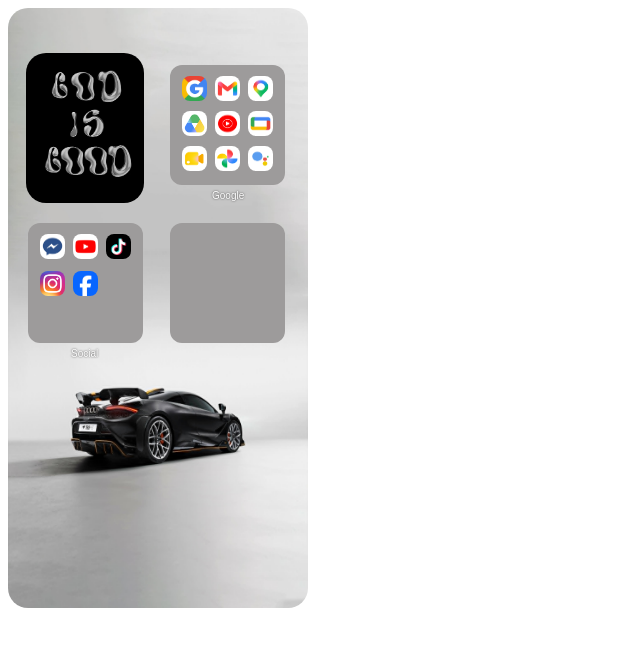
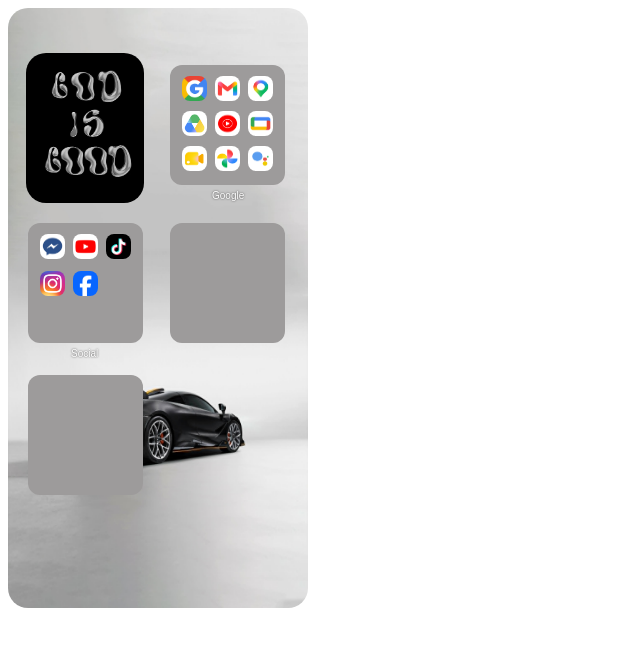
Before and after one commit to wgultiano/my-homescreen, a React (Vite) app: page / in a window 1280 px wide. Shown: the top 646 px of the page, without its empty margins (0-640 px from the left). Built offline with nearby package versions, Linux system fonts and the light colour scheme.

Commit message:
Adding Daily Used Folder

```diff
--- a/src/App.jsx
+++ b/src/App.jsx
@@ -2,6 +2,7 @@ import Homescreen from "./tracks/Homescreen"
 import GoogleFolder from "./components/GoogleFolder"
 import SocialFolder from "./components/SocialFolder"
 import ToolsFolder from "./components/ToolsFolder"
+import DailyUsedFolder from "./components/DailyUsedFolder"
 
 
 function App() {
@@ -12,6 +13,7 @@ function App() {
     <GoogleFolder />
     <SocialFolder />
     <ToolsFolder />
+    <DailyUsedFolder />
     </>
   )
 }
--- /dev/null
+++ b/src/components/DailyUsedFolder.jsx
@@ -0,0 +1,12 @@
+function DailyUsedFolder() {
+    return (
+        <>
+        <div className="daily-used-folder">
+
+        </div>
+        </>
+    )
+
+}
+
+export default DailyUsedFolder
--- a/src/tracks/Homescreen.css
+++ b/src/tracks/Homescreen.css
@@ -119,3 +119,21 @@
     padding: 10px;
     box-sizing: border-box;
 }
+
+.daily-used-folder {
+    position: absolute;
+    top: 375px;
+    left: 28px;
+    height: 120px;
+    width: 115px;
+    background: hsl(0, 1%, 61%);
+    border-radius: 12px;
+
+    display: grid;
+    grid-template-columns: repeat(3, 1fr);
+
+    place-items: center;
+    gap: 5px;
+    padding: 10px;
+    box-sizing: border-box;
+}
```
